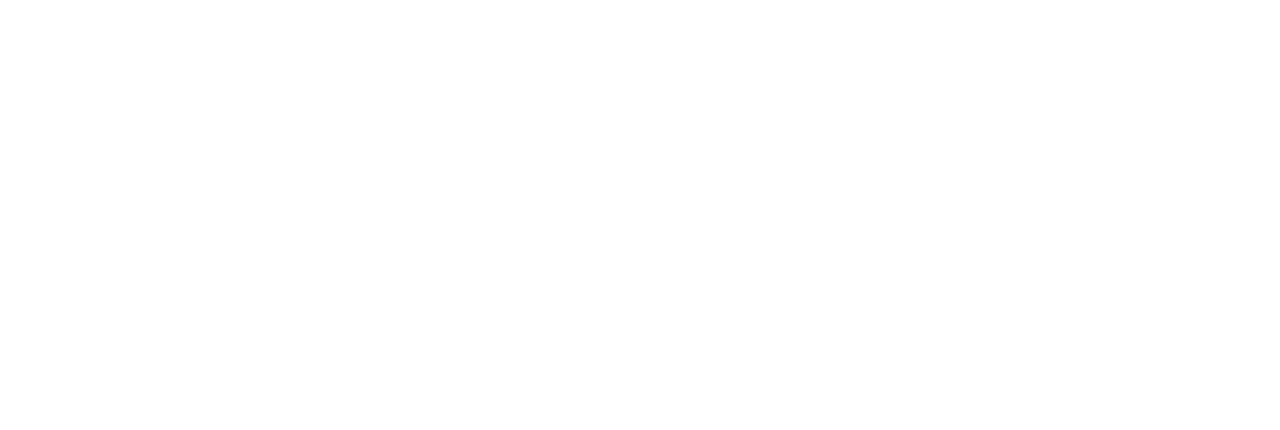
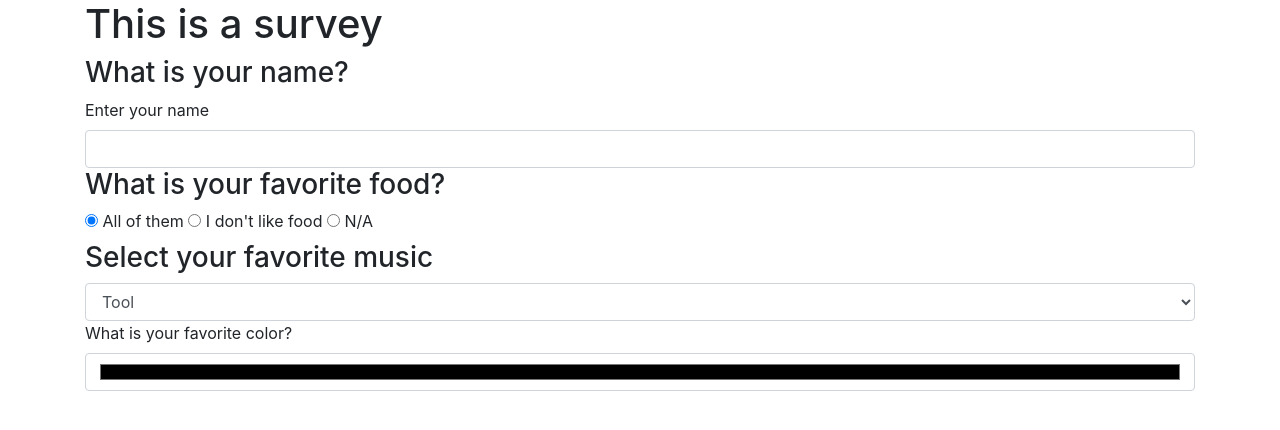
Before and after one commit to bendunhampdx/survey, a plain HTML site: page index.html in a window 1280 px wide. Drawn offline with Linux system fonts and the light colour scheme.

Commit message:
add form types to css
Co-authored by Scott Hutley <scotthutley1@comcast.net>
co-authored by Ben Dunham <bendunhampdx@gmail.com>

```diff
--- a/index.html
+++ b/index.html
@@ -1,13 +1,50 @@
 <!DOCTYPE html>
 <html lang="en">
 <head>
-  <link rel=“stylesheet” href=“css/bootstrap.css” type=“text/css”>
+  <link href="css/bootstrap.css" rel="stylesheet" type="text/css">
 	<link rel="stylesheet" href="css/styles.css">
   <script src="js/jquery-3.6.0.js"></script>
   <script src="js/scripts.js"></script>
-  <title>Document</title>
+  <title>Survey</title>
 </head>
 <body>
+  <div class="container">
+    <h1>This is a survey</h1>
+    <form id="form">
+      <div class="form-group">
+        <h3>What is your name?</h3>
+        <label for="person1">Enter your name</label>
+        <input id="person1" class="form-control" type="text">
+      <div>
+    </form>
 
+    <div class="radio">
+      <h3>What is your favorite food?</h3>
+      <label>
+        <input type="radio" name="food" value="allOfThem" checked>
+        All of them
+      </label>
+      <label>
+        <input type="radio" name="food" value="noFood">
+         I don't like food
+      </label>  <label>
+        <input type="radio" name="food" value="naFood">
+        N/A
+      </label>
+    </div>
+    <div>
+      <h3>Select your favorite music</h3>
+      <select class="form-control" id="music">
+        <option value="Tool">Tool</option>
+        <option value="Tool2">More Tool</option>
+        <option value="Tool3">It's Always Tool</option>
+      <select>
+    </div>
+    <div class="form-group">
+      <label for="color">What is your favorite color?</label>
+      <input id="color" class="form-control" type="color">
+    </div>
+
+  </div>
 </body>
 </html>
```
